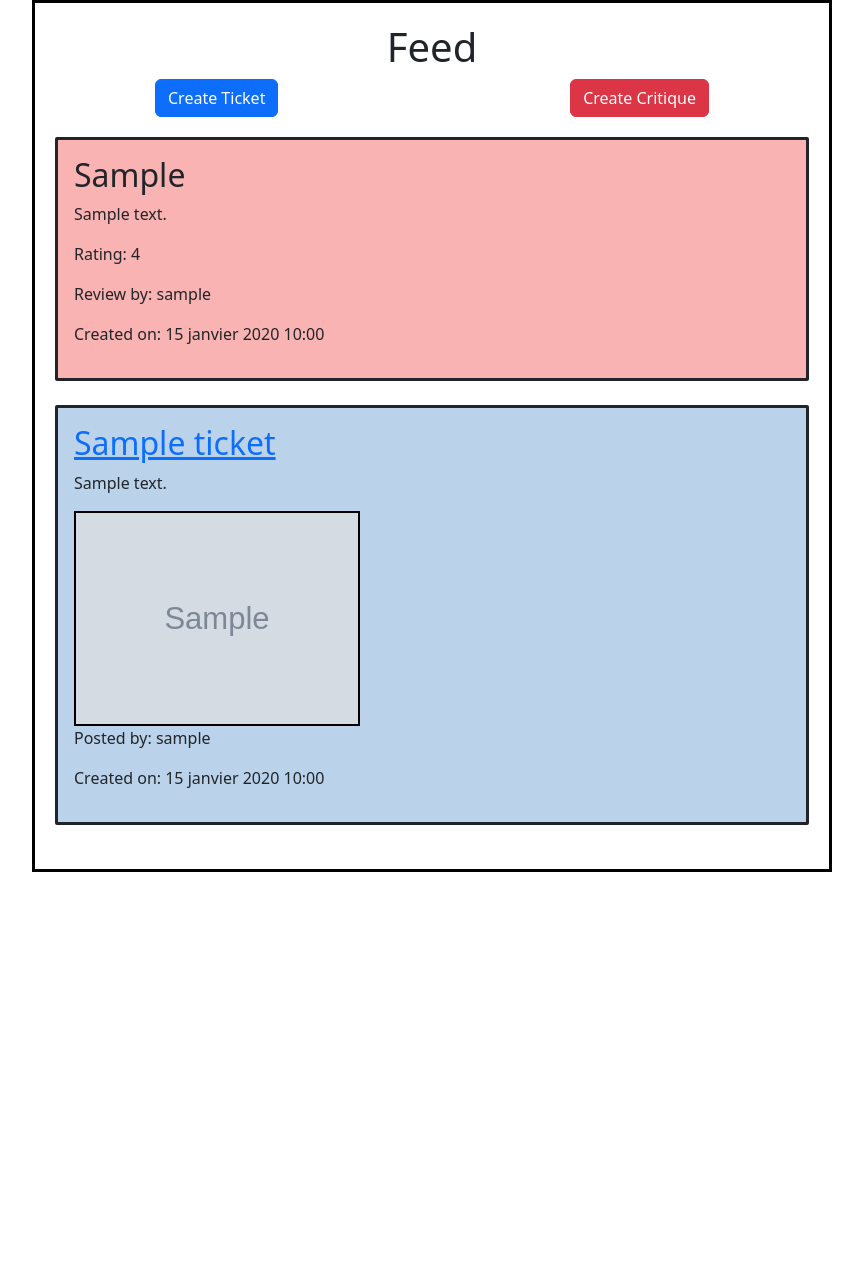
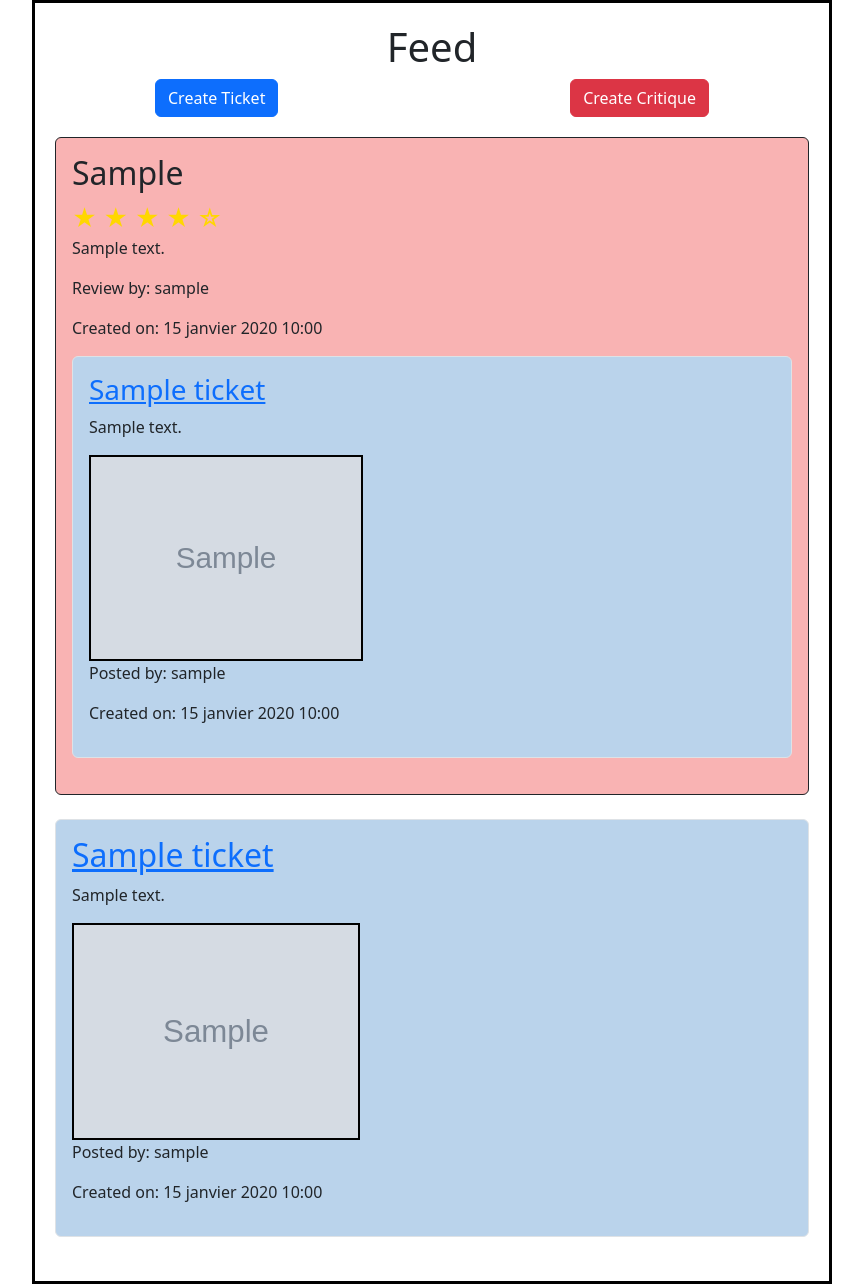
Before and after one commit to 19maxi71/book_critics, a Django app: page /feed/ in a window 1280 px wide. Shown: the part 61-1345 px from the top of the page, without its empty margins (208-1071 px from the left). Before the commit the page ends 933 px from the top, so only its background shows below. Run offline with Django 5.2, Linux system fonts and the light colour scheme; a user stored in the database is signed in; tables that the repository leaves empty hold one stand-in row (values such as "Sample post"); grey boxes marked "Sample" are stand-in pictures.

Commit message:
modif de feed

```diff
--- a/blog/static/blog/css/blog.css
+++ b/blog/static/blog/css/blog.css
@@ -56,3 +56,8 @@ img {
     max-width: 40% !important;
     height: auto !important;
 }
+
+.star-rating {
+    font-size: 1.5em;
+    color: #FFD700;
+}
--- a/blog/templates/blog/feed.html
+++ b/blog/templates/blog/feed.html
@@ -12,12 +12,43 @@
         </div>
 
         {% for post in posts %}
-            {% if post.content_type == 'TICKET' %}
-                <div class="ticket mb-4 p-3 border-dark">
+            {% if post.content_type == 'REVIEW' %}
+                <div class="review mb-4 p-3 border rounded border-dark">
+                    <h2>{{ post.headline }}</h2>
+                    <!-- Rating en étoiles -->
+                    <div class="star-rating">
+                        {% for i in "12345" %}
+                            {% if forloop.counter <= post.rating %}
+                                ★ <!-- étoile pleine -->
+                            {% else %}
+                                ☆ <!-- étoile vide -->
+                            {% endif %}
+                        {% endfor %}
+                    </div>
+                    <p>{{ post.body }}</p>
+                    <p>Review by: {{ post.user.username }}</p>
+                    <p>Created on: {{ post.time_created }}</p>
+                    <div class="ticket mt-3 p-3 border rounded">
+                        <h3><a href="{% url 'blog:ticket_detail' post.ticket.id %}">{{ post.ticket.title }}</a></h3>
+                        <p>{{ post.ticket.description }}</p>
+                        {% if post.ticket.image %}
+                            <img src="{{ post.ticket.image.url }}" alt="Ticket Image" class="img-fluid">
+                        {% endif %}
+                        <p>Posted by: {{ post.ticket.user.username }}</p>
+                        <p>Created on: {{ post.ticket.time_created }}</p>
+                        {% if post.ticket.user != request.user %}
+                            <div class="d-flex justify-content-end">
+                                <a href="{% url 'blog:create_review' post.ticket.id %}" class="btn btn-success btn-sm">Write a Review</a>
+                            </div>
+                        {% endif %}
+                    </div>
+                </div>
+            {% elif post.content_type == 'TICKET' %}
+                <div class="ticket mb-4 p-3 border rounded">
                     <h2><a href="{% url 'blog:ticket_detail' post.id %}">{{ post.title }}</a></h2>
                     <p>{{ post.description }}</p>
                     {% if post.image %}
-                        <img src="{{ post.image.url }}" alt="Ticket Image:{{ post.title }}" class="img-fluid">
+                        <img src="{{ post.image.url }}" alt="Ticket Image" class="img-fluid">
                     {% endif %}
                     <p>Posted by: {{ post.user.username }}</p>
                     <p>Created on: {{ post.time_created }}</p>
@@ -27,14 +58,6 @@
                         </div>
                     {% endif %}
                 </div>
-            {% elif post.content_type == 'REVIEW' %}
-                <div class="review mb-4 p-3 border-dark">
-                    <h2>{{ post.headline }}</h2>
-                    <p>{{ post.body }}</p>
-                    <p>Rating: {{ post.rating }}</p>
-                    <p>Review by: {{ post.user.username }}</p>
-                    <p>Created on: {{ post.time_created }}</p>
-                </div>
             {% endif %}
         {% endfor %}
     </div>
--- a/blog/views.py
+++ b/blog/views.py
@@ -34,7 +34,23 @@ def feed(request):
     reviews = reviews.annotate(content_type=Value('REVIEW', CharField()))
     tickets = Ticket.objects.filter(user__in=following_users) | Ticket.objects.filter(user=request.user)
     tickets = tickets.annotate(content_type=Value('TICKET', CharField()))
-    posts = sorted(chain(reviews, tickets), key=lambda post: post.time_created, reverse=True)
+
+    # Create a dictionary to store the latest review for each ticket
+    latest_reviews = {}
+    for review in reviews:
+        if review.ticket.id not in latest_reviews or review.time_created > latest_reviews[review.ticket.id].time_created:
+            latest_reviews[review.ticket.id] = review
+
+    # Combine tickets and their latest reviews into a single list
+    posts = []
+    for ticket in tickets:
+        if ticket.id in latest_reviews:
+            posts.append(latest_reviews[ticket.id])
+        posts.append(ticket)
+
+    # Sort the combined list by creation time
+    posts = sorted(posts, key=lambda post: post.time_created, reverse=True)
+
     return render(request, 'blog/feed.html', {'posts': posts})
 
 def index(request):
```
